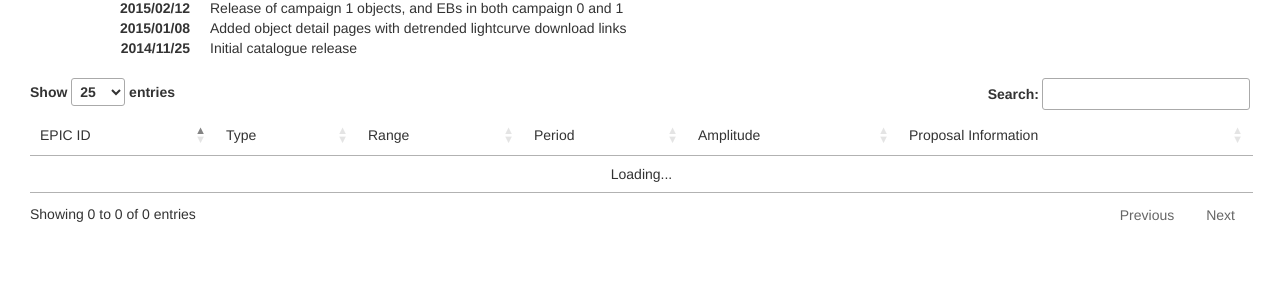
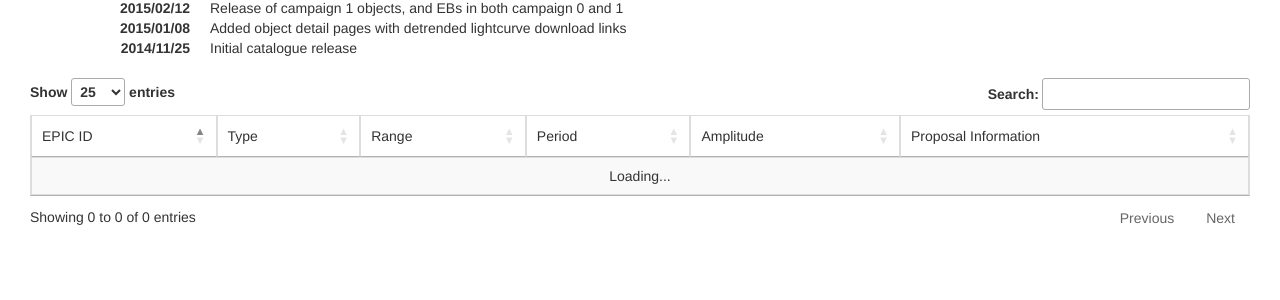
Before and after one commit to mindriot101/k2varcat, a Python web app: template k2var/templates/index.html in a window 1280 px wide. Shown: the part 451-751 px from the top of the page. Run offline with Jinja, Linux system fonts and the light colour scheme; the template is opened without the code that fills it, so the values that code supplies are empty; some libraries are stand-ins or nearby versions.

Commit message:
Add style to table

```diff
--- a/k2var/templates/index.html
+++ b/k2var/templates/index.html
@@ -32,7 +32,8 @@
 
 <div class="row-fluid">
     <div class="col-md-12">
-        <table id="summary">
+        <div class="table-responsive">
+            <table id="summary" class="table table-condensed table-striped table-bordered table-hover">
                 <thead>
                     <tr>
                         <td>EPIC ID</td>
@@ -46,6 +47,7 @@
             </table>
         </div>
     </div>
+</div>
 
 <script type="text/javascript" src="{{ url_for('static', filename='js/table.js') }}"></script>
 {% endblock %}
```
Lines whose indentation alone changed are shown as unchanged.
